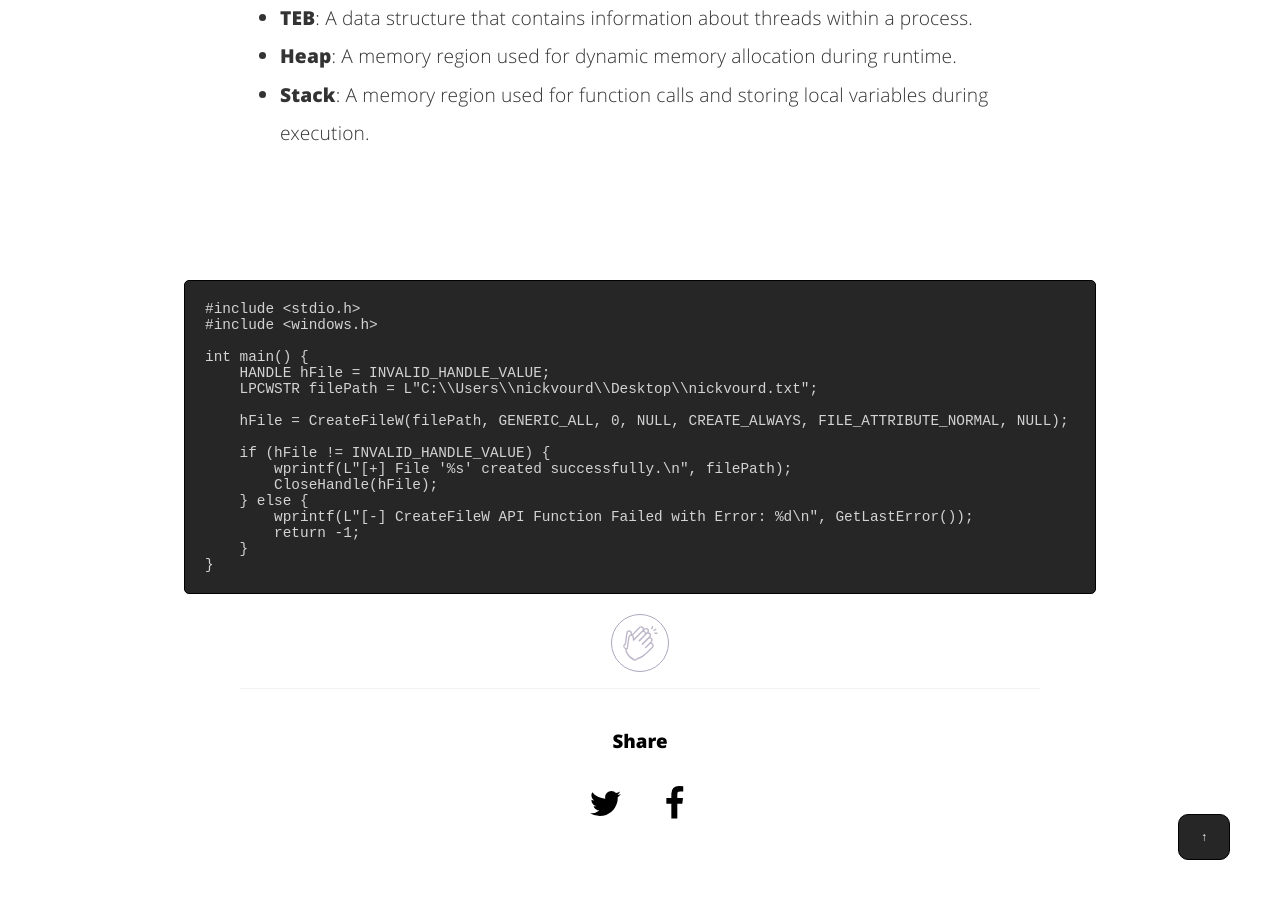
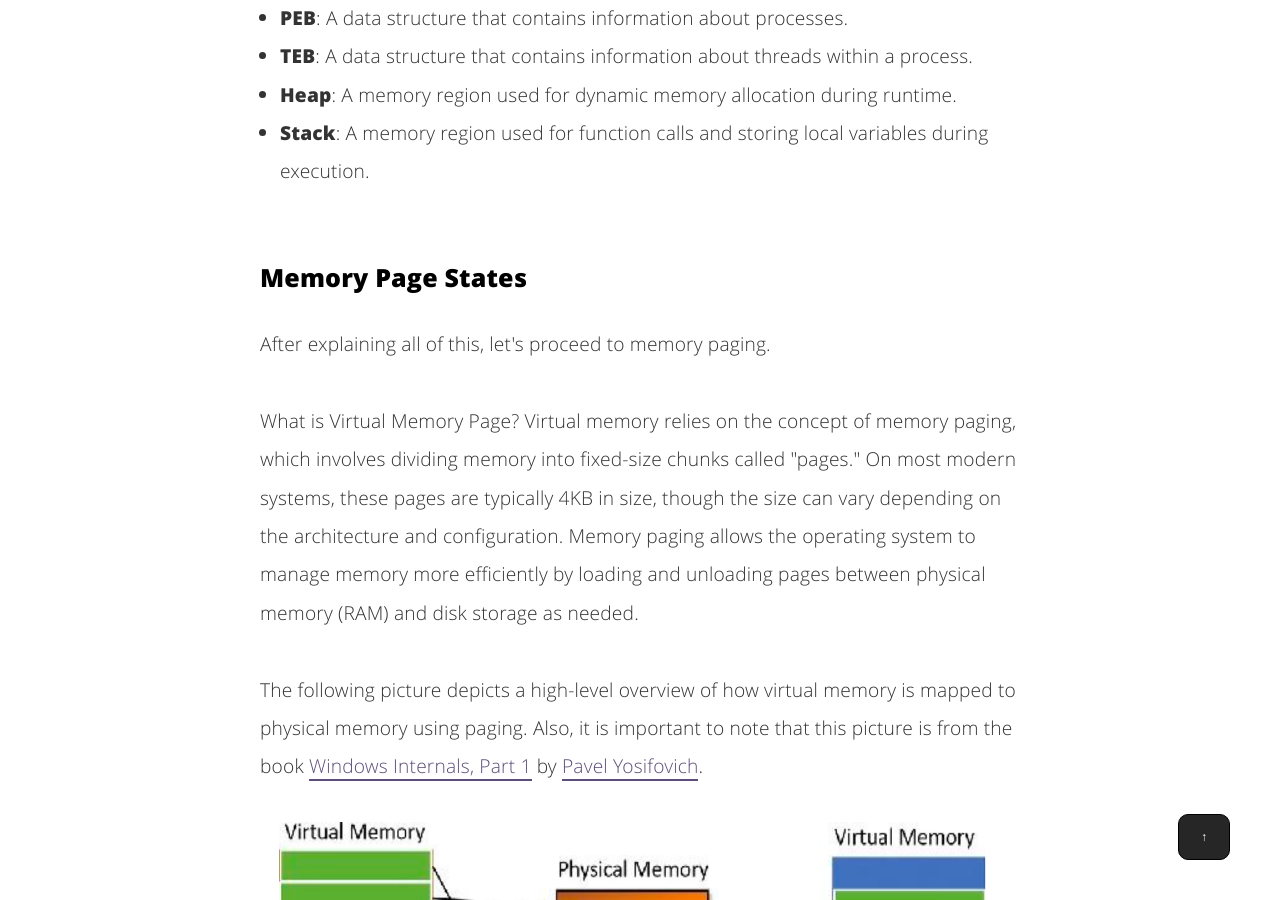
Before and after one commit to nickvourd/nickvourd.github.io, a Jekyll site: the page built from _posts/2024-04-17-an-introduction-to-windows-memory-management.md, in a window 1280 px wide and 900 px high, scrolled down 5060 px. Built offline with Jekyll 4.4.1, drawn with Linux system fonts in a browser that asks for light colours.

Commit message:
An Introduction to Windows Memory Management (Part 2)

````diff
--- a/_posts/2024-04-17-an-introduction-to-windows-memory-management.md
+++ b/_posts/2024-04-17-an-introduction-to-windows-memory-management.md
@@ -183,10 +183,9 @@ The following picture depicts an overview of the virtual memory layout of a proc
 
 <p>The stack is a region of memory used for storing function call and local variable data during program execution. It operates on a last-in, first-out (LIFO) basis, meaning that the last item pushed onto the stack is the first one to be popped off.<br />When a function is called, its parameters and local variables are typically allocated on the stack. As subsequent functions are called within the current function, additional stack frames are created, each containing the necessary information for the corresponding function call. When a function returns, its stack frame is removed from the stack, and control returns to the calling function.<br />The stack is managed automatically by the CPU and is typically of fixed size, although it can grow dynamically in some systems.</p><br />
 
-<p>I know that's a lot of information, and honestly, the main part of my job as an Offensive Security Consultant is to explain difficult topics to my clients and make them easy to understand. This is a skill that I learned from <a href="https://www.linkedin.com/in/panosstam/">Mr_P</a> and <a href="https://www.linkedin.com/in/aretis/">Dimitris Aretis</a>.<br />
+<p>I know that's a lot of information, and honestly, the main part of my job as an Offensive Security Consultant is to explain difficult topics to my clients and make them easy to understand. This is a skill that I learned from <a href="https://www.linkedin.com/in/panosstam/">Mr_P</a> and <a href="https://www.linkedin.com/in/aretis/">Dimitris Aretis</a>.<br /><br />
 
 Let's try this together! When I mention a term, please keep two words in mind:<br />
-
 <ul>
     <li><b>Kernel Land</b>: The lowest level managed by the operating system.</li>
     <li><b>PEB</b>: A data structure that contains information about processes.</li>
@@ -194,7 +193,17 @@ Let's try this together! When I mention a term, please keep two words in mind:<b
     <li><b>Heap</b>: A memory region used for dynamic memory allocation during runtime.</li>
     <li><b>Stack</b>: A memory region used for function calls and storing local variables during execution.</li>
 </ul>
-</p><br /><br />
+</p><br />
+
+<h3>Memory Page States</h3>
+
+<p>After explaining all of this, let's proceed to memory paging.<br /><br />
+
+What is Virtual Memory Page? Virtual memory relies on the concept of memory paging, which involves dividing memory into fixed-size chunks called "pages." On most modern systems, these pages are typically 4KB in size, though the size can vary depending on the architecture and configuration. Memory paging allows the operating system to manage memory more efficiently by loading and unloading pages between physical memory (RAM) and disk storage as needed.<br /><br />
+
+The following picture depicts a high-level overview of how virtual memory is mapped to physical memory using paging. Also, it is important to note that this picture is from the book <a href="https://www.amazon.com/Windows-Internals-Part-architecture-management/dp/0735684189">Windows Internals, Part 1</a> by <a href="https://twitter.com/zodiacon">Pavel Yosifovich</a>.</p>
+
+<img src="/assets/img/post-img/17-04-2024/Windows-Internal_mapping-Memory.png" class="post-images" alt="Mapping-Memory-Windows-Internals-Book" height="500" weight="500">
 
 ```
 #include <stdio.h>
````
